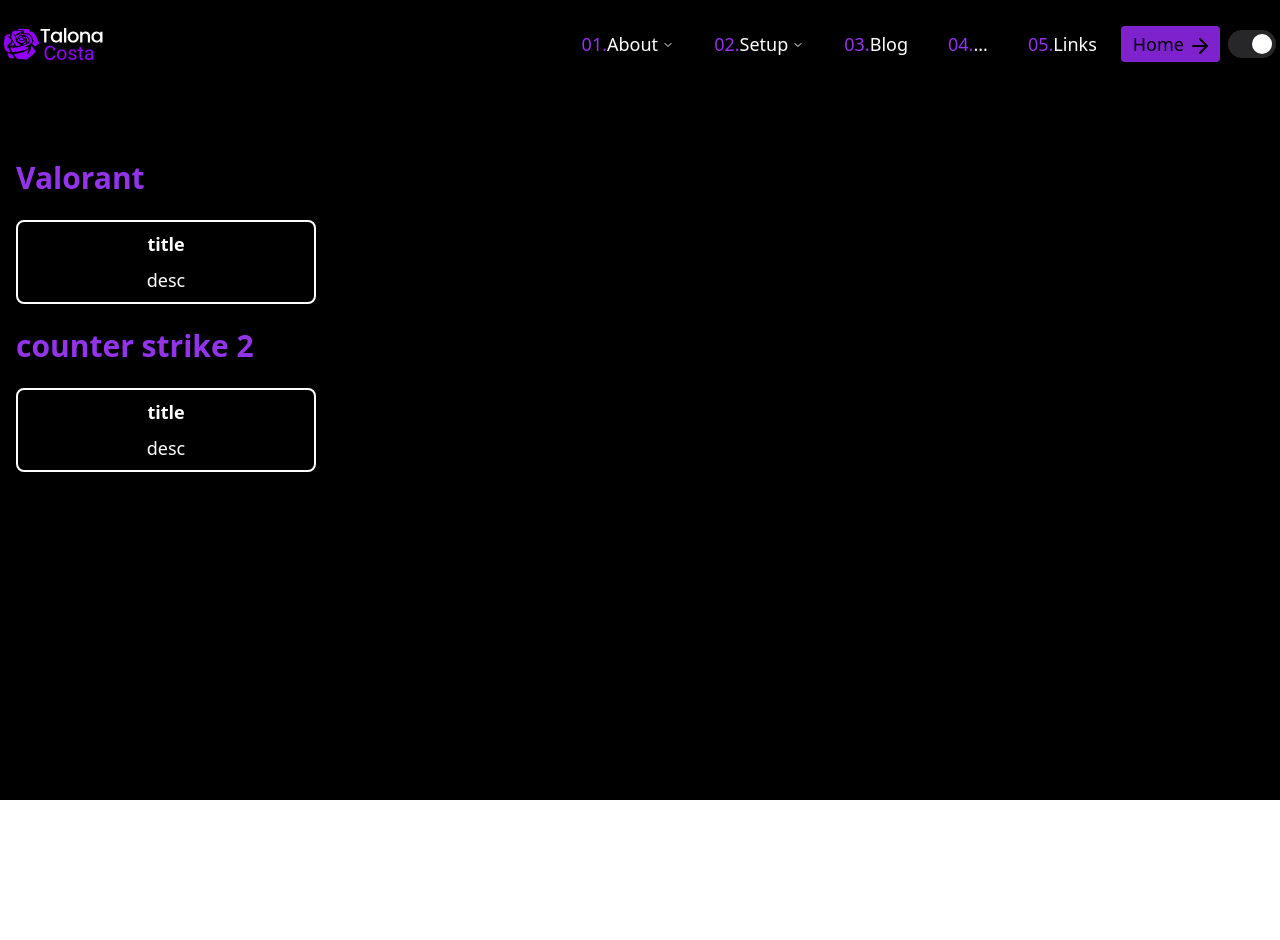
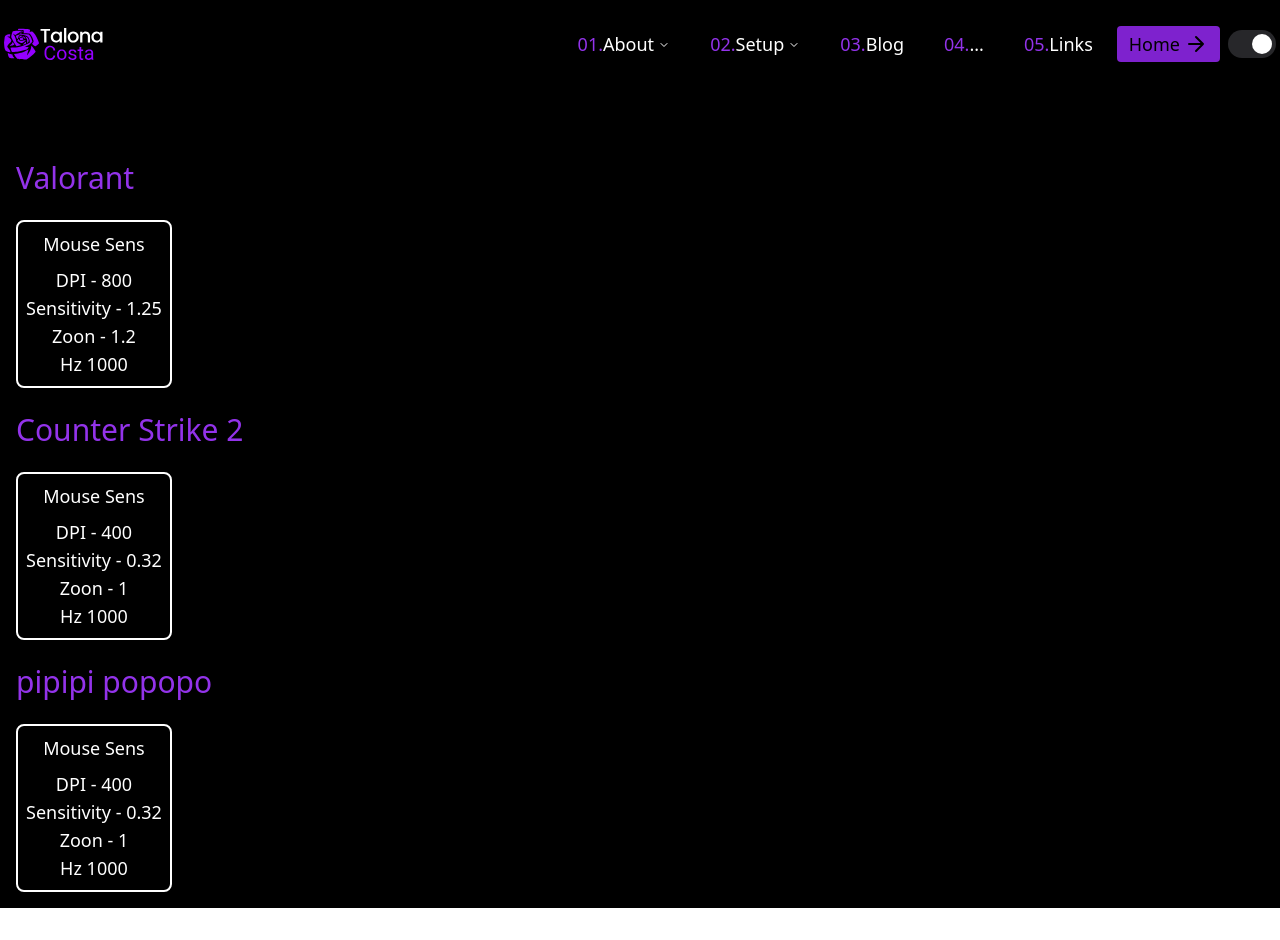
Before and after one commit to Tal0na/WebSite_Talona, a Next.js app: page /Gaming in a window 1280 px wide. Before the commit the page ends 800 px from the top, so only its background shows below. Built offline with nearby package versions, Linux system fonts and the light colour scheme.

Commit message:
Add files via upload

```diff
--- a/src/app/components/About/About.jsx
+++ b/src/app/components/About/About.jsx
@@ -31,9 +31,9 @@
               <div
                 className="button h-16 w-40 cursor-pointer select-none rounded-lg border-b-[1px]
           border-purple-400 bg-purple-700
-          shadow-md transition-all duration-150
+           transition-all duration-150
           hover:bg-purple-600 active:translate-y-4
-          active:border-b-[0px] active:shadow-none "
+          active:border-b-[0px] active:shadow-none dark:shadow-zinc-600 shadow-md shadow-zinc-300"
               >
                 <span className="font-poppins flex h-full items-center justify-center text-lg font-medium
                 text-white dark:text-black">
--- a/src/app/components/Footer/Footer.jsx
+++ b/src/app/components/Footer/Footer.jsx
@@ -1,6 +1,5 @@
 "use client";
 import React from "react";
-import Image from "next/image";
 import LogoComponent from '../logo/logotheme';
 
 const Footer = () => {
@@ -13,7 +12,7 @@
             <LogoComponent />
           </a>
           <p className="text-sm dark:text-white text-black sm:ml-4 sm:pl-4 sm:border-l-2 sm:border-gray-800 sm:py-2 sm:mt-0 mt-4">
-            &copy; {new Date().getFullYear()} &middot; Talona Costa —
+            &copy; 2023 - {new Date().getFullYear()} &middot; Talona Costa —
             <a
               href="https://twitter.com/Talonaa_"
               className="dark:text-zinc-400 text-zinc-600 ml-1"
--- a/src/app/components/Navbar/NavbarComponent.jsx
+++ b/src/app/components/Navbar/NavbarComponent.jsx
@@ -128,7 +128,6 @@
             <span className="text-purple-600">03.</span> Blog
           </Link>
 
-
           <Link
             href="/construindo"
             className="inline-flex h-10 items-center justify-center rounded-md
@@ -155,14 +154,14 @@
                 strokeLinecap="round"
                 strokeLinejoin="round"
                 strokeWidth="2"
-                className="ml-1 h-5 w-5"
+                className="ml-1 h-6 w-6"
               >
                 <path d="M5 12h14M12 5l7 7-7 7"></path>
               </svg>
             </div>
           </Link>
         </nav>
-        <ThemeButton />
+        <ThemeButton/>
       </div>
     </header>
   );
--- a/src/app/components/toggle/ThemeToggle.jsx
+++ b/src/app/components/toggle/ThemeToggle.jsx
@@ -27,7 +27,7 @@
       <label
         htmlFor="checkbox"
         className={`cursor-pointer relative w-12 h-7 transition-transform duration-400 rounded-full ${
-          resolvedTheme === "dark" ? "bg-zinc-800" : "bg-zinc-300"
+          resolvedTheme === "dark" ? "bg-zinc-800" : "bg-zinc-200 "
         }`}
       >
         <div
--- a/src/app/layout.tsx
+++ b/src/app/layout.tsx
@@ -42,7 +42,7 @@
           <meta property="og:title" content={metadata.title} />
           <meta property="og:description" content={metadata.description} />
           <meta property="og:image" content={`${process.env.NEXT_PUBLIC_BASE_URL}${metadata.ogImage}`} />
-          <link rel="icon" href="/public/foto/logotopo.png" />
+
           <title>{metadata.title}</title>
         </Head>
         <body>
--- a/src/pages/Gaming.jsx
+++ b/src/pages/Gaming.jsx
@@ -5,36 +5,63 @@
     <div className="min-h-screen w-full bg-white dark:bg-black">
       <Navbar />
       <div className="container mx-auto my-8 p-4">
-        <h1 className="my-6 text-3xl font-semibold text-purple-600">
+        <h1 className="my-6 text-3xl font-semi bold text-purple-600">
           Valorant
         </h1>
-        <div className="grid grid-cols-1 gap-4 md:grid-cols-2 lg:grid-cols-3 xl:grid-cols-4">
+        <div className="flex">
           <div
             className="rounded-10 text-decoration-none tap-highlight-transparent  font-roboto
   hover:text-blac block transform rounded-lg border-2 border-black p-2 text-center text-lg text-black
   transition-transform duration-300
   hover:scale-105 dark:border-white dark:text-white"
           >
-            <h2 className="mb-2 text-lg font-semibold hover:dark:text-white ">
-              title
-            </h2>
-            <p>desc</p>
+            <h1 className="mb-2 text-lg font-semi bold hover:dark:text-white ">
+              Mouse Sens
+            </h1>
+            <p>DPI - 800</p>
+            <p>Sensitivity - 1.25</p>
+            <p>Zoon - 1.2</p>
+            <p>Hz 1000</p>
           </div>
         </div>
-        <h1 className="my-6 text-3xl font-semibold text-purple-600">
-          counter strike 2
+        <h1 className="my-6 text-3xl font-semi bold text-purple-600">
+          Counter Strike 2
         </h1>
-        <div className="grid grid-cols-1 gap-4 md:grid-cols-2 lg:grid-cols-3 xl:grid-cols-4">
+        <div className="flex">
           <div
             className="rounded-10 text-decoration-none tap-highlight-transparent  font-roboto
   hover:text-blac block transform rounded-lg border-2 border-black p-2 text-center text-lg text-black
   transition-transform duration-300
   hover:scale-105 dark:border-white dark:text-white"
           >
-            <h2 className="mb-2 text-lg font-semibold hover:dark:text-white ">
-              title
-            </h2>
-            <p>desc</p>
+            <h1 className="mb-2 text-lg font-semi bold hover:dark:text-white ">
+              Mouse Sens
+            </h1>
+            <p>DPI - 400</p>
+            <p>Sensitivity - 0.32</p>
+            <p>Zoon - 1</p>
+            <p>Hz 1000</p>
+          </div>
+        </div>
+
+
+        <h1 className="my-6 text-3xl font-semi bold text-purple-600">
+          pipipi popopo
+        </h1>
+        <div className="flex">
+          <div
+            className="rounded-10 text-decoration-none tap-highlight-transparent  font-roboto
+  hover:text-blac block transform rounded-lg border-2 border-black p-2 text-center text-lg text-black
+  transition-transform duration-300
+  hover:scale-105 dark:border-white dark:text-white"
+          >
+            <h1 className="mb-2 text-lg font-semi bold hover:dark:text-white ">
+              Mouse Sens
+            </h1>
+            <p>DPI - 400</p>
+            <p>Sensitivity - 0.32</p>
+            <p>Zoon - 1</p>
+            <p>Hz 1000</p>
           </div>
         </div>
       </div>
```
Also changed, not shown: src/app/components/Contact/Contact.jsx (+18 -9 lines), src/app/components/Projects/Projects.jsx (+19 -16 lines), src/app/components/Skills/Skills.jsx (+7 -7 lines).
